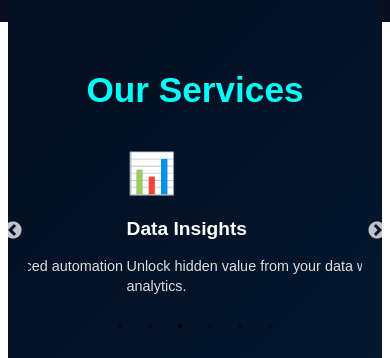
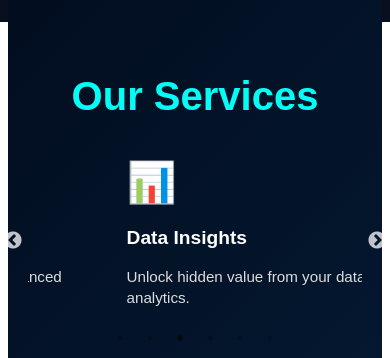
Before and after one commit to anirudhsaini364-Data/futurify-site, a React (Vite) app: page / in a window 390 px wide. Shown: the part 822-1180 px from the top of the page. Built offline with nearby package versions, Linux system fonts and the light colour scheme.

Commit message:
Updated Services and Clients section with mobile fixes

```diff
--- a/src/App.jsx
+++ b/src/App.jsx
@@ -226,7 +226,7 @@ export default function App() {
 >
   <h2
     style={{
-      fontSize: "2.2rem",
+      fontSize: "2.5rem",
       fontWeight: "bold",
       textAlign: "center",
       marginBottom: "40px",
@@ -253,8 +253,8 @@ export default function App() {
     ]}
   >
     {[
-      { title: "AI Integration", desc: "Seamlessly integrate AI into your workflows.", icon: "🤖", color: "#00fff7" },
-      { title: "Automation Tools", desc: "Eliminate repetitive tasks with advanced automation systems.", icon: "⚙️", color: "#1de9b6" },
+      { title: "AI Integration", desc: "Seamlessly integrate AI into your workflows.", icon: "🤖", color: "#1de9b6" },
+      { title: "Automation Tools", desc: "Eliminate repetitive tasks with advanced automation systems.", icon: "⚙️", color: "#00fff7" },
       { title: "Data Insights", desc: "Unlock hidden value from your data with smart analytics.", icon: "📊", color: "#f7971e" },
       { title: "Custom Solutions", desc: "Tailored digital solutions to fit your business needs.", icon: "🛠️", color: "#ff5f6d" },
       { title: "Cloud Services", desc: "Modernize your infrastructure with secure cloud solutions.", icon: "☁️", color: "#00c6ff" },
@@ -263,32 +263,32 @@ export default function App() {
       <div
         key={index}
         style={{
-          background: "#111c33",
+          background: "linear-gradient(145deg, #0a1a33, #111c44)",
           borderRadius: "20px",
           padding: "25px 15px",
           margin: "10px",
-          minHeight: "250px",
+          minHeight: "280px",
           display: "flex",
           flexDirection: "column",
           alignItems: "center",
           justifyContent: "center",
           textAlign: "center",
-          boxShadow: `0 8px 20px ${service.color}55`,
+          boxShadow: `0 8px 25px ${service.color}55`,
           transition: "all 0.3s ease",
           cursor: "pointer",
         }}
         onMouseEnter={(e) => {
-          e.currentTarget.style.transform = "translateY(-8px)";
-          e.currentTarget.style.boxShadow = `0 15px 30px ${service.color}99`;
+          e.currentTarget.style.transform = "translateY(-10px)";
+          e.currentTarget.style.boxShadow = `0 15px 35px ${service.color}99`;
         }}
         onMouseLeave={(e) => {
           e.currentTarget.style.transform = "translateY(0)";
-          e.currentTarget.style.boxShadow = `0 8px 20px ${service.color}55`;
+          e.currentTarget.style.boxShadow = `0 8px 25px ${service.color}55`;
         }}
       >
         <div
           style={{
-            fontSize: window.innerWidth < 480 ? "2.5rem" : "3rem", // smaller icons on mobile
+            fontSize: window.innerWidth < 480 ? "2.5rem" : "3rem",
             marginBottom: "15px",
             color: service.color,
           }}
@@ -308,7 +308,7 @@ export default function App() {
         <p
           style={{
             color: "#ddd",
-            fontSize: window.innerWidth < 480 ? "0.9rem" : "1rem",
+            fontSize: window.innerWidth < 480 ? "0.95rem" : "1rem",
             lineHeight: 1.4,
           }}
         >
```
